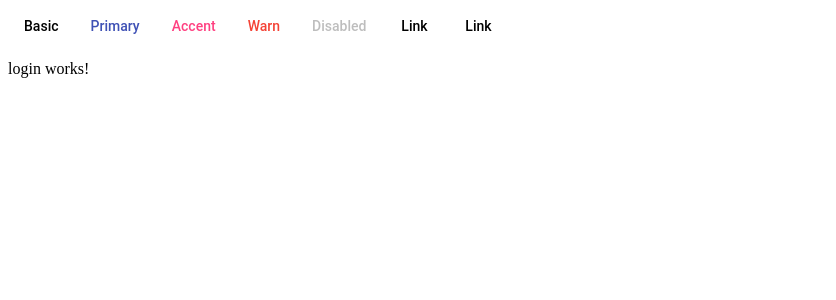
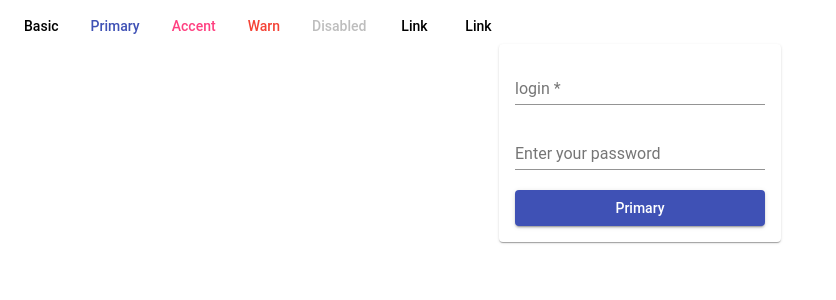
Before and after one commit to JSHouseUA/js-house-angular, an Angular app: page /login in a window 1280 px wide. Shown: the top 300 px of the page, without its empty margins (0-836 px from the left). Built offline with nearby package versions, Linux system fonts and the light colour scheme.

Commit message:
registration form

```diff
--- a/src/app/features/login/login.component.css
+++ b/src/app/features/login/login.component.css
@@ -0,0 +1,20 @@
+.form-group{
+    display: flex;
+    justify-content: center;
+}
+.form-group .card{
+    min-width: 150px;
+    max-width: 250px;
+    width: 100%;
+}
+.example-form {
+    min-width: 150px;
+    max-width: 250px;
+    width: 100%;
+    display: flex;
+    flex-direction: column;
+}
+
+.example-full-width {
+    width: 100%;
+}
--- a/src/app/features/login/login.component.html
+++ b/src/app/features/login/login.component.html
@@ -1,3 +1,15 @@
-<p>
-  login works!
-</p>
+<div class="form-group">
+  <mat-card class="card">
+  <form class="example-form" [formGroup]="registrForm"  novalidate (ngSubmit)="submit()">
+    <mat-form-field class="example-full-width">
+      <input matInput placeholder="login" formControlName="loginUser">
+    </mat-form-field>
+
+    <mat-form-field class="example-full-width">
+      <input matInput placeholder="Enter your password" [type]="hide ? 'password' : 'text'">
+    </mat-form-field>
+
+    <button mat-raised-button color="primary">Primary</button>
+  </form>
+  </mat-card>
+</div>
--- a/src/app/features/login/login.component.ts
+++ b/src/app/features/login/login.component.ts
@@ -1,4 +1,5 @@
 import { Component, OnInit } from '@angular/core';
+import { FormGroup, FormControl, Validators} from '@angular/forms';
 
 @Component({
   selector: 'app-login',
@@ -6,9 +7,18 @@ import { Component, OnInit } from '@angular/core';
   styleUrls: ['./login.component.css']
 })
 export class LoginComponent implements OnInit {
+    hide = true;
 
-  constructor() { }
+    registrForm : FormGroup;
+  constructor() {
+    this.registrForm = new FormGroup({
+        "loginUser": new FormControl("",Validators.required),
+        "passwordUser": new FormControl("",Validators.required)
+    })
+  }
+    submit(){
 
+    }
   ngOnInit() {
   }
 
--- a/src/app/features/login/login.module.ts
+++ b/src/app/features/login/login.module.ts
@@ -3,6 +3,8 @@ import { CommonModule } from '@angular/common';
 import {LoginComponent} from "./login.component";
 import {SharedModule} from "../shared/shared.module";
 import {RouterModule, Routes} from "@angular/router";
+import { ReactiveFormsModule }   from '@angular/forms';
+
 
 const routes: Routes = [
   {path: '', component: LoginComponent}
@@ -10,6 +12,7 @@ const routes: Routes = [
 
 @NgModule({
     imports: [
+        ReactiveFormsModule,
         SharedModule,
         RouterModule.forChild(routes)
     ],
--- a/src/app/features/main/main.component.ts
+++ b/src/app/features/main/main.component.ts
@@ -6,7 +6,6 @@ import { Component, OnInit } from '@angular/core';
   styleUrls: ['./main.component.css']
 })
 export class MainComponent implements OnInit {
-
   constructor() { }
 
   ngOnInit() {
--- a/src/main.ts
+++ b/src/main.ts
@@ -1,5 +1,5 @@
 
-import 'hammerjs';
+// import 'hammerjs';
 import { enableProdMode } from '@angular/core';
 import { platformBrowserDynamic } from '@angular/platform-browser-dynamic';
 
```
Also changed, not shown: src/app/features/shared/material.module.ts (+11 -2 lines), src/app/app.component.html (line endings or trailing spaces). Lines whose indentation alone changed are shown as unchanged.
